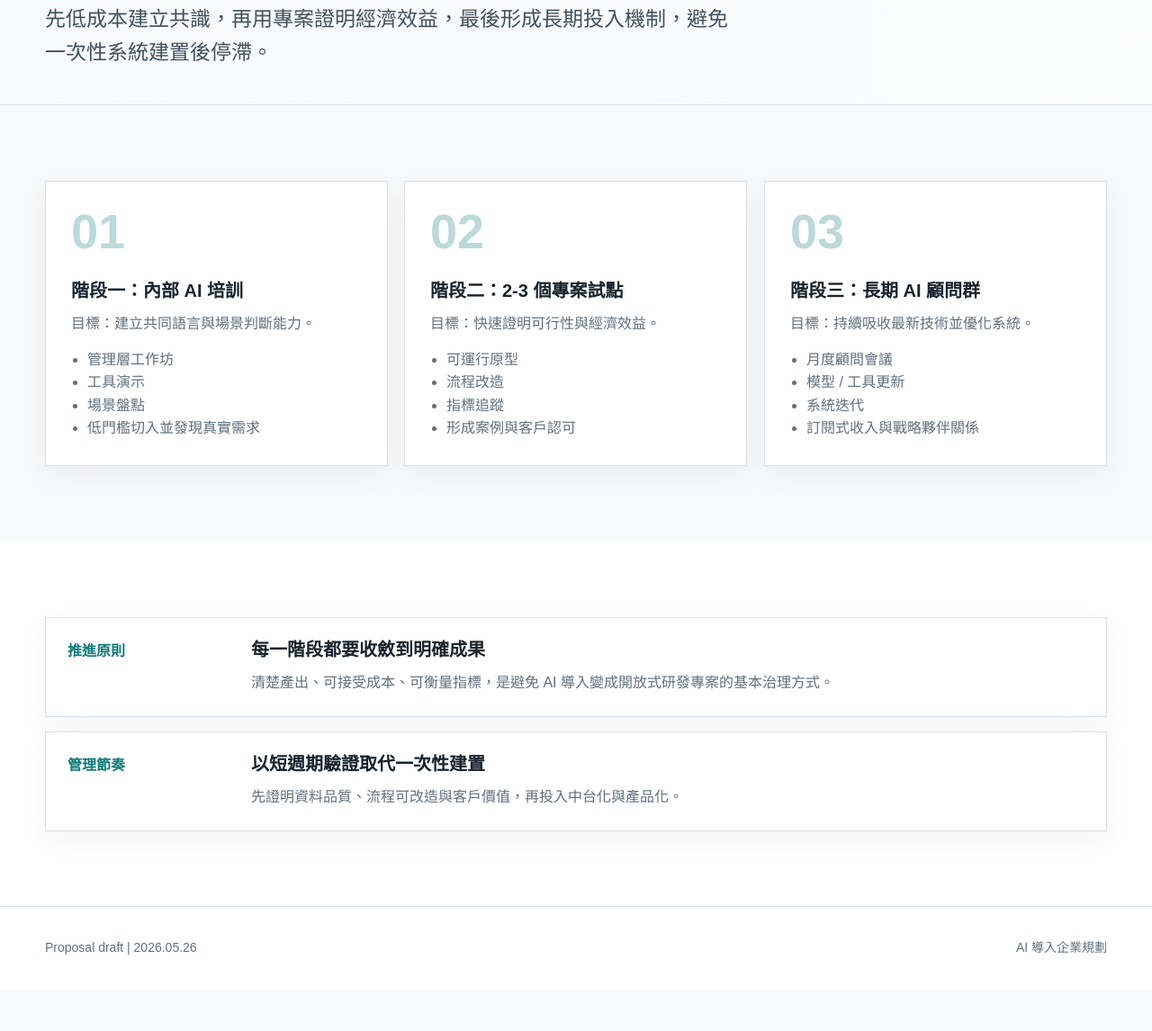
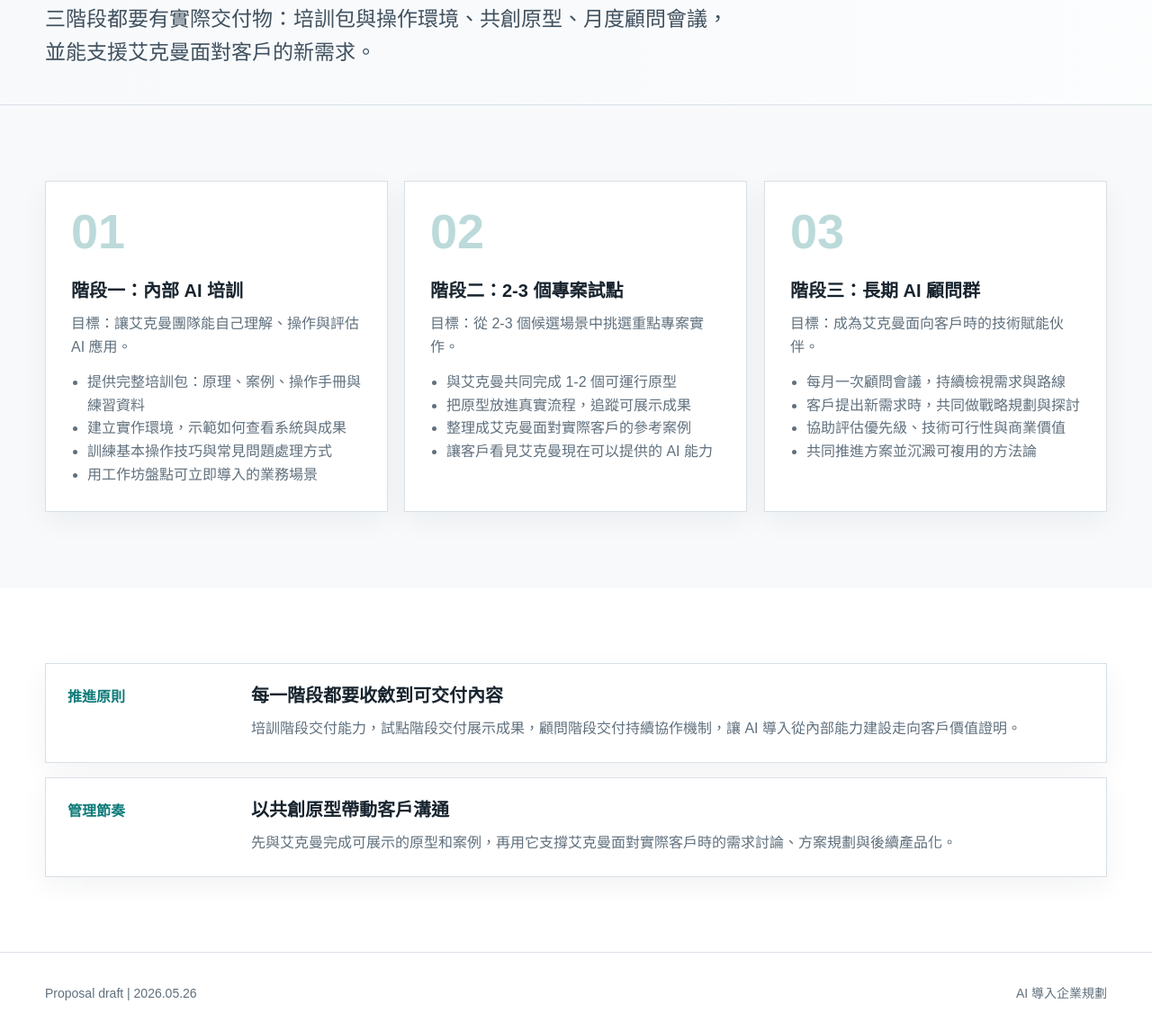
Before and after one commit to PMPai/XKM-AI-Induction, a plain HTML site: page roadmap.html in a window 1280 px wide. Shown: the part 340-1486 px from the top of the page at 90% size. Before the commit the page ends 1439 px from the top, so only its background shows below. Drawn offline with Linux system fonts and the light colour scheme.

Commit message:
Update roadmap engagement details

```diff
--- a/roadmap.html
+++ b/roadmap.html
@@ -27,7 +27,7 @@
         <div class="hero-inner">
           <p class="eyebrow">Engagement Roadmap</p>
           <h1>培訓、試點、顧問群三階段推進</h1>
-          <p class="lead">先低成本建立共識，再用專案證明經濟效益，最後形成長期投入機制，避免一次性系統建置後停滯。</p>
+          <p class="lead">三階段都要有實際交付物：培訓包與操作環境、共創原型、月度顧問會議，並能支援艾克曼面對客戶的新需求。</p>
         </div>
       </section>
 
@@ -36,32 +36,32 @@
           <div class="stages">
             <article class="stage">
               <h3>階段一：內部 AI 培訓</h3>
-              <p>目標：建立共同語言與場景判斷能力。</p>
+              <p>目標：讓艾克曼團隊能自己理解、操作與評估 AI 應用。</p>
               <ul>
-                <li>管理層工作坊</li>
-                <li>工具演示</li>
-                <li>場景盤點</li>
-                <li>低門檻切入並發現真實需求</li>
+                <li>提供完整培訓包：原理、案例、操作手冊與練習資料</li>
+                <li>建立實作環境，示範如何查看系統與成果</li>
+                <li>訓練基本操作技巧與常見問題處理方式</li>
+                <li>用工作坊盤點可立即導入的業務場景</li>
               </ul>
             </article>
             <article class="stage">
               <h3>階段二：2-3 個專案試點</h3>
-              <p>目標：快速證明可行性與經濟效益。</p>
+              <p>目標：從 2-3 個候選場景中挑選重點專案實作。</p>
               <ul>
-                <li>可運行原型</li>
-                <li>流程改造</li>
-                <li>指標追蹤</li>
-                <li>形成案例與客戶認可</li>
+                <li>與艾克曼共同完成 1-2 個可運行原型</li>
+                <li>把原型放進真實流程，追蹤可展示成果</li>
+                <li>整理成艾克曼面對實際客戶的參考案例</li>
+                <li>讓客戶看見艾克曼現在可以提供的 AI 能力</li>
               </ul>
             </article>
             <article class="stage">
               <h3>階段三：長期 AI 顧問群</h3>
-              <p>目標：持續吸收最新技術並優化系統。</p>
+              <p>目標：成為艾克曼面向客戶時的技術賦能伙伴。</p>
               <ul>
-                <li>月度顧問會議</li>
-                <li>模型 / 工具更新</li>
-                <li>系統迭代</li>
-                <li>訂閱式收入與戰略夥伴關係</li>
+                <li>每月一次顧問會議，持續檢視需求與路線</li>
+                <li>客戶提出新需求時，共同做戰略規劃與探討</li>
+                <li>協助評估優先級、技術可行性與商業價值</li>
+                <li>共同推進方案並沉澱可複用的方法論</li>
               </ul>
             </article>
           </div>
@@ -74,15 +74,15 @@
             <article class="timeline-item">
               <strong>推進原則</strong>
               <div>
-                <h3>每一階段都要收斂到明確成果</h3>
-                <p>清楚產出、可接受成本、可衡量指標，是避免 AI 導入變成開放式研發專案的基本治理方式。</p>
+                <h3>每一階段都要收斂到可交付內容</h3>
+                <p>培訓階段交付能力，試點階段交付展示成果，顧問階段交付持續協作機制，讓 AI 導入從內部能力建設走向客戶價值證明。</p>
               </div>
             </article>
             <article class="timeline-item">
               <strong>管理節奏</strong>
               <div>
-                <h3>以短週期驗證取代一次性建置</h3>
-                <p>先證明資料品質、流程可改造與客戶價值，再投入中台化與產品化。</p>
+                <h3>以共創原型帶動客戶溝通</h3>
+                <p>先與艾克曼完成可展示的原型和案例，再用它支撐艾克曼面對實際客戶時的需求討論、方案規劃與後續產品化。</p>
               </div>
             </article>
           </div>
```
